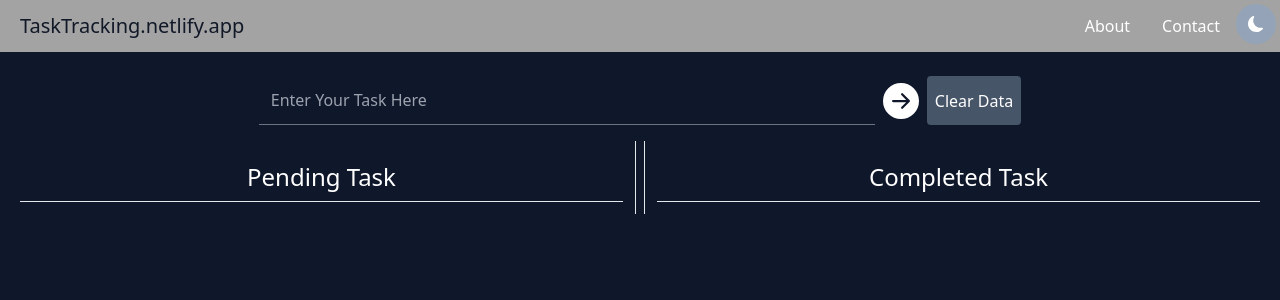
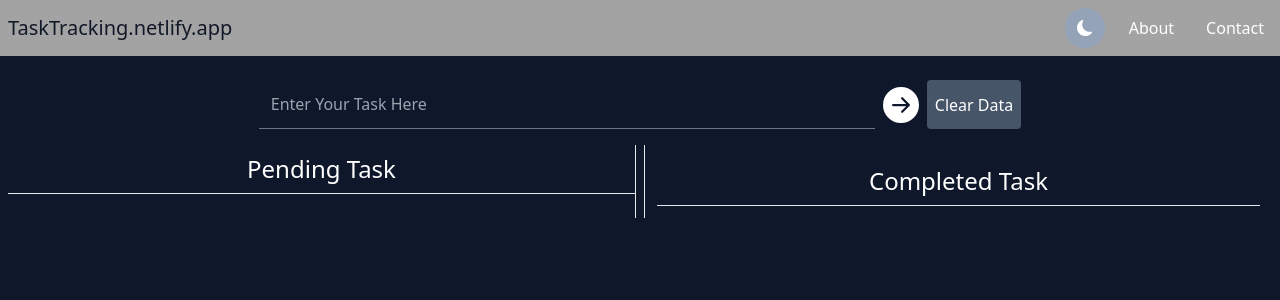
Before and after one commit to shibu2000/ReactTaskTracking, a React (Vite) app: page / in a window 1280 px wide. Shown: the top 300 px of the page. Built offline with nearby package versions, Linux system fonts and the light colour scheme.

Commit message:
Responsive Navbar

```diff
--- a/src/components/CompletedTaskDetails.jsx
+++ b/src/components/CompletedTaskDetails.jsx
@@ -4,7 +4,7 @@ import { MdDeleteOutline } from "react-icons/md";
 
 const CompletedTaskDetails = ({ task, taskUndo, completeTaskDelete }) => {
   return (
-    <div className="inputGoup pl-10 md:pl-3 font-mono p-2 text-sm md:text-xl flex justify-between border-b">
+    <div className="inputGoup  md:pl-3 font-mono p-2 text-sm md:text-xl flex justify-between border-b">
       <label htmlFor={task.id} className="p-2 break-words overflow-auto">
         {task.data}
       </label>
--- a/src/components/Header.jsx
+++ b/src/components/Header.jsx
@@ -1,27 +1,29 @@
-import React, { useContext } from "react";
+import React, { useContext, useState } from "react";
 import { BsFillMoonFill, BsFillSunFill } from "react-icons/bs";
 import { ThemeToggle } from "../App";
 import { Link } from "react-router-dom";
+import { IoIosMenu } from "react-icons/io";
 
 const Header = () => {
   const themeToggle = useContext(ThemeToggle);
   const [ifDark, setIfDark] = React.useState(true);
+  const [menuTgl, setMenuTgl] = useState(false);
+
   return (
     <nav className="bg-neutral-400 sticky top-0 z-50">
-      <div className="container mx-auto p-1 font-sans md:flex">
-        <div className="md:flex-1 md:flex align-middle sm:text-center sm:py-2 md:py-0">
-          <Link to="/" className="sm:p-2 md:mx-2 rounded text-xl text-gray-900">
+      <div className="container mx-auto font-sans md:flex">
+        <div className="flex-1 p-2">
+          <div className="flex justify-between items-center">
+            <Link to="/" className="text-xl text-gray-900">
               TaskTracking.netlify.app
             </Link>
-        </div>
 
-        <div className="sm:text-center">
-          <Link to="/about" className="p-2 mx-2 rounded">
-            About
-          </Link>
-          <Link to="/contact" className="p-2 mx-2 rounded">
-            Contact
-          </Link>
+            <div className="flex items-center gap-2">
+              <IoIosMenu
+                className="text-3xl text-black bg-slate-400 rounded cursor-pointer hover:bg-slate-500 md:hidden sm:block"
+                onClick={() => (menuTgl ? setMenuTgl(false) : setMenuTgl(true))}
+              />
+
               <button
                 onClick={() => {
                   if (ifDark) {
@@ -38,6 +40,19 @@ const Header = () => {
               </button>
             </div>
           </div>
+        </div>
+
+        <div
+          className={` flex items-center md:flex-row flex-col md:inline-flex ${menuTgl ? "block" : "hidden"}`}
+        >
+          <Link to="/about" className=" p-2 mx-2 rounded ">
+            About
+          </Link>
+          <Link to="/contact" className=" p-2 mx-2 rounded">
+            Contact
+          </Link>
+        </div>
+      </div>
     </nav>
   );
 };
--- a/src/components/MainBody.jsx
+++ b/src/components/MainBody.jsx
@@ -142,7 +142,7 @@ const MainBody = () => {
           </form>
         </div>
         <div className="grid grid-cols-2 gap-2">
-          <div className="border-r p-3">
+          <div className="border-r p-3 sm:p-0">
             <h1 className="md:text-2xl text-center border-b p-2">
               Pending Task
             </h1>
--- a/src/components/TaskDetails.jsx
+++ b/src/components/TaskDetails.jsx
@@ -3,8 +3,8 @@ import { MdDeleteOutline } from "react-icons/md";
 
 const TaskDetails = ({ task, taskCompleted,pendingTaskDelete }) => {
   return (
-    <div className="flex md:text-xl border-b">
-      <div className="inputGoup pl-10 md:pl-3 font-mono p-2 overflow-hidden flex-1 flex">
+    <div className="flex text-sm md:text-xl border-b font-mono">
+      <div className="inputGoup md:pl-3 font-mono p-2 overflow-hidden flex-1 flex">
         <div className="">
           <input
             type="checkbox"
```
Lines whose indentation alone changed are shown as unchanged.
